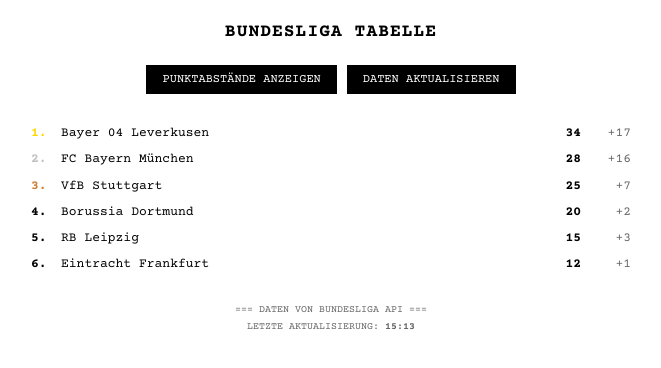
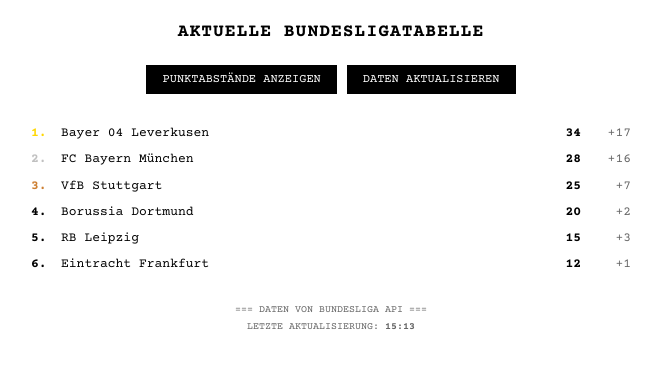
Before and after one commit to chrisiszr/bulitabelle1, a plain HTML site: page index.html in a window 1280 px wide. Shown: the whole page, without its empty margins (309-970 px from the left). Drawn offline with nearby package versions, Linux system fonts and the light colour scheme; no server answers.

Commit message:
Schreibfehler

```diff
--- a/index.html
+++ b/index.html
@@ -10,7 +10,7 @@
 <body>
     <div class="container">
         <header>
-            <h1>BUNDESLIGA TABELLE</h1>
+            <h1>AKTUELLE BUNDESLIGATABELLE</h1>
             <div class="button-group">
                 <button id="showDifferences" class="toggle-button">PUNKTABSTÄNDE ANZEIGEN</button>
                 <button id="refreshData" class="toggle-button">DATEN AKTUALISIEREN</button>
```
